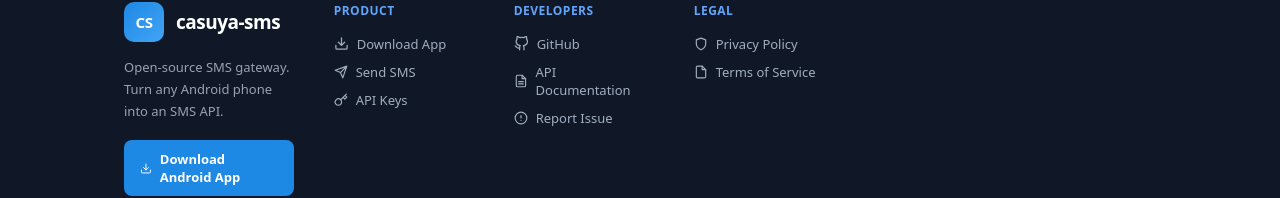
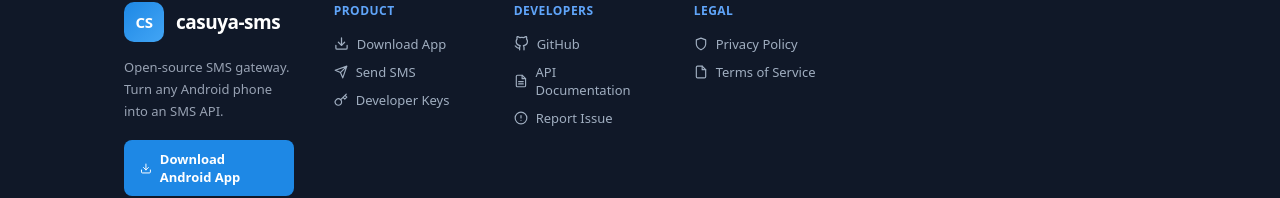
Before and after one commit to casuya-code/casuya-sms, a React (Vite) app in the folder casuya-sms-web/web-dashboard/: page / in a window 1280 px wide. Shown: the part 1964-2162 px from the top of the page. Built offline with nearby package versions, Linux system fonts and the light colour scheme; no server answers.

Commit message:
fix: rename API Keys to Developer Keys across the UI

```diff
--- a/casuya-sms-web/web-dashboard/src/components/ApiKeyManager.jsx
+++ b/casuya-sms-web/web-dashboard/src/components/ApiKeyManager.jsx
@@ -92,7 +92,7 @@ export default function ApiKeyManager() {
 
   return (
     <section style={card}>
-      <h2 style={{ marginTop: 0 }}>API Keys</h2>
+      <h2 style={{ marginTop: 0 }}>Developer Keys</h2>
       <p style={{ margin: "0 0 12px", fontSize: 14, color: "#555" }}>
 Generate a key, then use it with <code>POST /api/v1/send</code> and header{" "}
           <code>X-API-KEY</code> to send SMS programmatically.
--- a/casuya-sms-web/web-dashboard/src/components/BulkSend.jsx
+++ b/casuya-sms-web/web-dashboard/src/components/BulkSend.jsx
@@ -262,7 +262,7 @@ export default function BulkSend({ template, standalone, onDone, onBack }) {
 
       {standalone && !apiKey && (
         <div style={{ padding: 12, background: "#fff3cd", border: "1px solid #ffc107", borderRadius: 6, marginBottom: 12, fontSize: 14 }}>
-          You need an API key. Generate one in the <strong>API Keys</strong> section first.
+          You need an API key. Generate one in the <strong>Developer Keys</strong> section first.
         </div>
       )}
 
--- a/casuya-sms-web/web-dashboard/src/components/Footer.jsx
+++ b/casuya-sms-web/web-dashboard/src/components/Footer.jsx
@@ -98,7 +98,7 @@ export default function Footer() {
                 {SEND}Send SMS
               </a>
               <Link to="/dashboard?section=apikeys" className="footer-link">
-                {KEY}API Keys
+                {KEY}Developer Keys
               </Link>
             </div>
 
--- a/casuya-sms-web/web-dashboard/src/components/SendSmsPanel.jsx
+++ b/casuya-sms-web/web-dashboard/src/components/SendSmsPanel.jsx
@@ -32,7 +32,7 @@ export default function SendSmsPanel() {
 
   const send = async () => {
     if (!apiKey) {
-      setError("No API key found. Generate one in the API Keys section first.");
+      setError("No API key found. Generate one in the Developer Keys section first.");
       return;
     }
     setLoading(true);
@@ -108,7 +108,7 @@ export default function SendSmsPanel() {
 
       {!apiKey && (
         <div style={{ padding: 12, background: "#fff3cd", border: "1px solid #ffc107", borderRadius: 6, marginBottom: 12, fontSize: 14 }}>
-          You need an API key to send SMS. Generate one in the <strong>API Keys</strong> section above.
+          You need an API key to send SMS. Generate one in the <strong>Developer Keys</strong> section above.
         </div>
       )}
 
--- a/casuya-sms-web/web-dashboard/src/pages/Dashboard.jsx
+++ b/casuya-sms-web/web-dashboard/src/pages/Dashboard.jsx
@@ -16,7 +16,7 @@ const PAGE_TITLES = {
   templates: "SMS Templates",
   messages: "All Messages",
   logs: "SMS Logs",
-  apikeys: "API Keys",
+  apikeys: "Developer Keys",
 };
 
 const USER_NAV_ITEMS = [
@@ -25,7 +25,7 @@ const USER_NAV_ITEMS = [
   { key: "templates", label: "Templates", icon: Icons.Templates },
   { key: "messages", label: "All Messages", icon: Icons.Messages },
   { key: "logs", label: "SMS Logs", icon: Icons.Logs },
-  { key: "apikeys", label: "API Keys", icon: Icons.ApiKeys },
+  { key: "apikeys", label: "Developer Keys", icon: Icons.ApiKeys },
 ];
 
 export default function Dashboard() {
```
